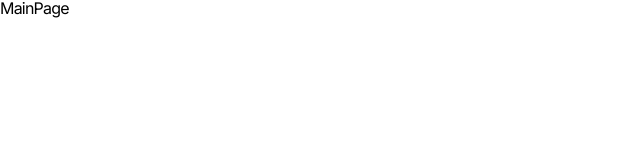
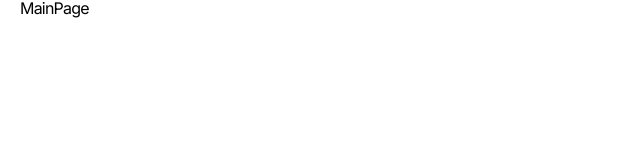
Before and after one commit to jeonhaekang/gripcompany_assignment, a React (Create React App) app: page / in a window 1280 px wide. Shown: the top 160 px of the page, without its empty margins (0-640 px from the left). Built offline with nearby package versions, Linux system fonts and the light colour scheme.

Commit message:
design : appWrapper 생성

```diff
--- a/src/routes/Routes.module.scss
+++ b/src/routes/Routes.module.scss
@@ -1,3 +1,5 @@
+@use '/src/styles/constants/sizes';
+
 .mobileFrame {
   position: relative;
   max-width: 430px;
@@ -5,3 +7,8 @@
   margin: 0 auto;
   box-shadow: rgba(100, 100, 111, 20%) 0 7px 29px 0;
 }
+
+.appWrapper {
+  padding: 0 20px;
+  margin-bottom: sizes.$GNB;
+}
```
